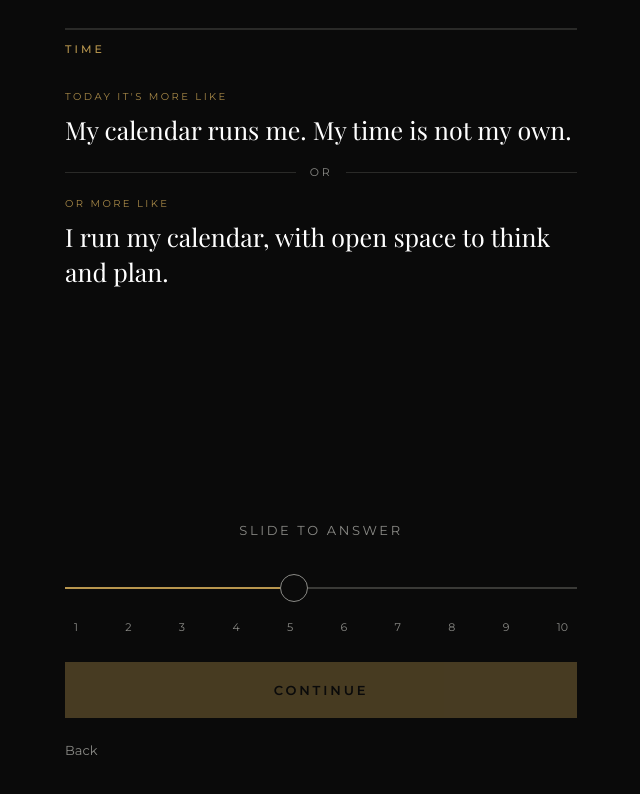
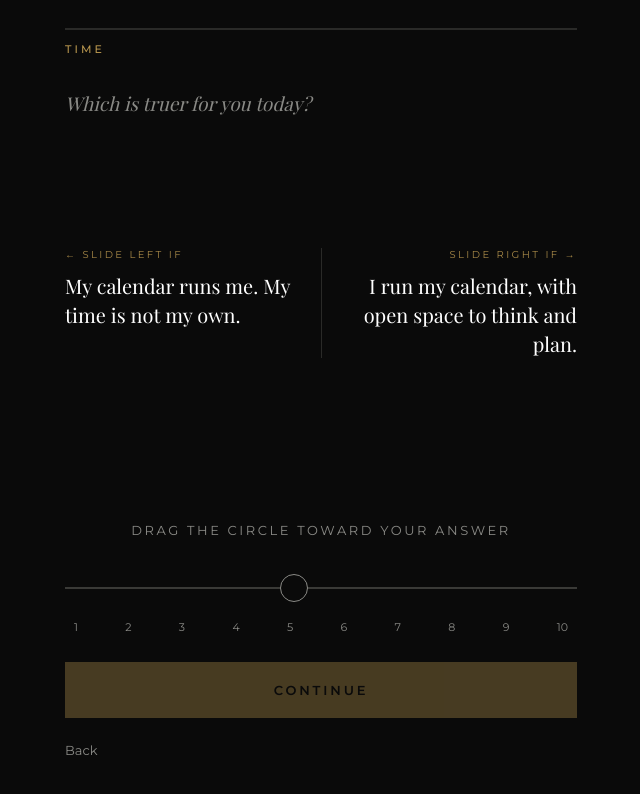
Before and after one commit to marvinforever/cj-pages, a plain HTML site: page assessment/index.html in a window 1280 px wide. Both pictures are taken after a click on the button "BEGIN". Shown: the whole page, without its empty margins (319-959 px from the left). Drawn offline with nearby package versions, Linux system fonts and the light colour scheme; a web font is replaced by a local one.

Commit message:
Margin Snapshot: statements side by side over the slider ends, with slide left / slide right cues
Co-Authored-By: Claude Fable 5.2 <noreply@anthropic.com>
Claude-Session: https://claude.ai/code/session_01GbVha86d9N78GDjXBrn7xc

```diff
--- a/assessment/index.html
+++ b/assessment/index.html
@@ -54,11 +54,15 @@ h1,h2,h3{font-family:var(--serif);font-weight:400;margin:0}
 
 /* question */
 .qbody{margin-top:34px;display:flex;flex-direction:column;gap:18px;flex:1}
-.stmt{font-family:var(--serif);font-size:clamp(21px,5.6vw,25px);line-height:1.4;transition:opacity .2s,color .2s}
+.ask{font-family:var(--serif);font-style:italic;font-size:19px;color:var(--dim)}
+.pair{display:grid;grid-template-columns:1fr 1fr;gap:0;flex:1;align-content:center}
+.stmt{font-family:var(--serif);font-size:clamp(16px,4.4vw,20px);line-height:1.45;transition:opacity .2s,color .2s}
+#q-left{padding-right:14px}
+#q-right{padding-left:14px;border-left:1px solid var(--line);text-align:right}
 .stmt small{display:block;font-family:var(--sans);font-size:10px;letter-spacing:.24em;text-transform:uppercase;color:var(--gold);margin-bottom:8px;opacity:.9}
 .vs{display:flex;align-items:center;gap:14px;color:var(--dim);font-size:11px;letter-spacing:.24em}
 .vs:before,.vs:after{content:"";flex:1;height:1px;background:var(--line)}
-.answer{margin-top:auto;padding-top:26px}
+.answer{padding-top:18px}
 /* slider */
 .slider{position:relative;padding:6px 0}
 .slider input{width:100%;-webkit-appearance:none;appearance:none;height:44px;background:transparent;margin:0}
@@ -67,6 +71,7 @@ h1,h2,h3{font-family:var(--serif);font-weight:400;margin:0}
 .slider input::-moz-range-progress{height:2px;background:var(--gold)}
 .slider input::-webkit-slider-thumb{-webkit-appearance:none;width:28px;height:28px;border-radius:50%;background:var(--black);border:1.5px solid var(--gold);margin-top:-13px;box-shadow:0 0 0 6px rgba(184,150,78,.12)}
 .slider input::-moz-range-thumb{width:26px;height:26px;border-radius:50%;background:var(--black);border:1.5px solid var(--gold)}
+.slider.untouched input::-webkit-slider-runnable-track{background:var(--edge)}
 .slider.untouched input::-webkit-slider-thumb{border-color:var(--dim);box-shadow:none}
 .ticks{display:flex;justify-content:space-between;font-size:11px;color:var(--dim);padding:0 9px}
 .ticks span.on{color:var(--gold)}
@@ -200,9 +205,11 @@ footer{background:var(--black);border-top:1px solid var(--line);padding:26px 24p
       <div class="meta"><span class="eyebrow" id="q-group"></span><span id="q-count"></span></div>
     </div>
     <div class="qbody">
-      <div class="stmt" id="q-left"><small>Today it's more like</small><span></span></div>
-      <div class="vs">OR</div>
-      <div class="stmt" id="q-right"><small>Or more like</small><span></span></div>
+      <div class="ask">Which is truer for you today?</div>
+      <div class="pair">
+        <div class="stmt" id="q-left"><small>&larr; Slide left if</small><span></span></div>
+        <div class="stmt" id="q-right"><small>Slide right if &rarr;</small><span></span></div>
+      </div>
       <div class="answer" id="q-answer"></div>
     </div>
     <div class="foot">
@@ -491,7 +498,7 @@ function buildAnswer() {
   const v = answers[idx];
   if (CONFIG.inputMode === "slider") {
     const read = document.createElement("div"); read.className = "readout" + (v === null ? " untouched" : "");
-    read.textContent = v === null ? "Slide to answer" : "";
+    read.textContent = v === null ? "Drag the circle toward your answer" : "";
     const wrap = document.createElement("div"); wrap.className = "slider" + (v === null ? " untouched" : "");
     const inp = document.createElement("input"); inp.type = "range"; inp.min = 1; inp.max = 10; inp.step = 1; inp.value = v === null ? 5 : v;
     inp.setAttribute("aria-label", "1 means the first statement, 10 means the second");
```
